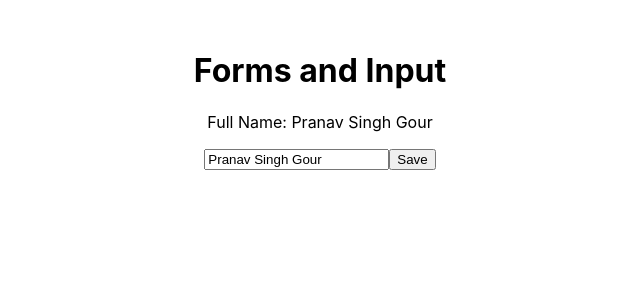
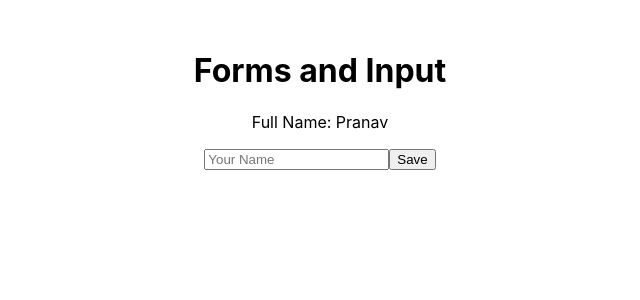
Before and after one commit to Alexmhack/try-react, a React (Create React App) app in the folder try-reactjs/: page / in a window 1280 px wide. Shown: the top 300 px of the page, without its empty margins (320-960 px from the left). Built offline with nearby package versions, Linux system fonts and the light colour scheme.

Commit message:
correct way for initial values

```diff
--- a/try-reactjs/src/learning/FormsAndInput.js
+++ b/try-reactjs/src/learning/FormsAndInput.js
@@ -4,7 +4,7 @@ class FormsAndInput extends Component {
 	constructor (props) {
 		super(props)
 		this.state = {
-			fullName: 'Pranav Singh Gour'
+			fullName: null
 		}
 	}
 
@@ -24,6 +24,12 @@ class FormsAndInput extends Component {
 		})
 	}
 
+	componentDidMount () {
+		this.setState({
+			fullName: 'Pranav'
+		})
+	}
+
 	render () {
 		const {fullName} = this.state
 		return (
@@ -31,7 +37,7 @@ class FormsAndInput extends Component {
 				<h1>Forms and Input</h1>
 				<p>Full Name: {fullName}</p>
 				<form action='.' method='POST' onSubmit={this.handleSubmit}>
-					<input type='text' name='fullName' value={fullName} onChange={this.handleInputChange} placeholder='Your Name'></input>
+					<input type='text' name='fullName' onChange={this.handleInputChange} placeholder='Your Name'></input>
 					<button type='submit'>Save</button>
 				</form>
 			</div>
```
